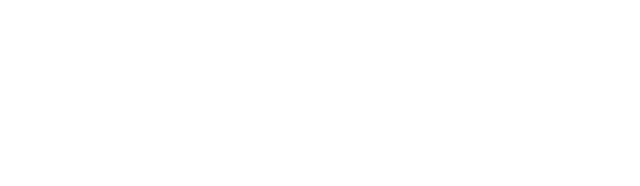
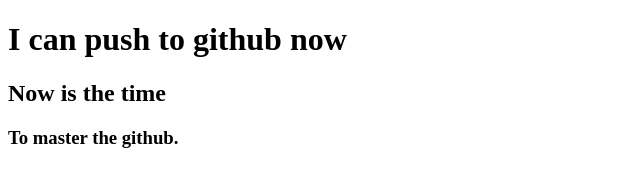
Before and after one commit to rafiirahman/my-second-repo, a plain HTML site: page index.html in a window 1280 px wide. Shown: the whole page, without its empty margins (0-640 px from the left). Drawn offline with Linux system fonts and the light colour scheme.

Commit message:
added header

```diff
--- a/index.html
+++ b/index.html
@@ -7,6 +7,8 @@
     <title>My second git repo</title>
 </head>
 <body>
-
+    <h1>I can push to github now</h1>
+    <h2>Now is the time</h2>
+    <h3> To master the github.</h3>
 </body>
 </html>
```
